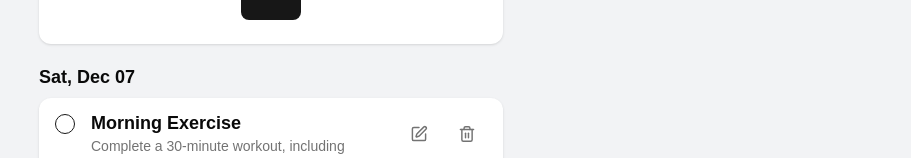
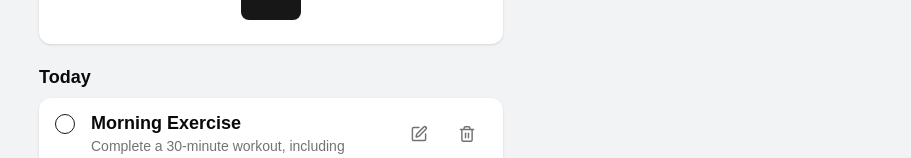
Before and after one commit to omkaarvd/to-do-app, a Next.js app: page / in a window 1280 px wide. Shown: the part 156-314 px from the top of the page, without its empty margins (369-1280 px from the left). Built offline with nearby package versions, Linux system fonts and the light colour scheme.

Commit message:
fix: date label

```diff
--- a/src/components/todo-list.tsx
+++ b/src/components/todo-list.tsx
@@ -12,7 +12,7 @@ import { Input } from "@/components/ui/input";
 import { Textarea } from "@/components/ui/textarea";
 import useTodoStore from "@/store";
 import { Todo } from "@/types/todo";
-import { format, isSameDay } from "date-fns";
+import { format, isSameDay, isToday, isTomorrow, isYesterday } from "date-fns";
 import { Plus } from "lucide-react";
 import { useState } from "react";
 import { CalendarView } from "./calendar-view";
@@ -77,6 +77,14 @@ export function TodoList() {
     isSameDay(new Date(todo.date), selectedDate)
   );
 
+  let dateLabel = isToday(selectedDate)
+    ? "Today"
+    : isYesterday(selectedDate)
+    ? "Yesterday"
+    : isTomorrow(selectedDate)
+    ? "Tomorrow"
+    : format(selectedDate, "EEE, MMM dd");
+
   return (
     <div className="relative min-h-[500px]">
       <CalendarView
@@ -84,9 +92,7 @@ export function TodoList() {
         onSelectDate={setSelectedDate}
       />
 
-      <h2 className="font-semibold text-lg leading-none my-3">
-        {format(selectedDate, "iii, MMM dd")}
-      </h2>
+      <h2 className="font-semibold text-lg leading-none my-3">{dateLabel}</h2>
 
       {filteredTodos.length === 0 && (
         <p className="text-center text-muted-foreground mt-4">No todos</p>
```
